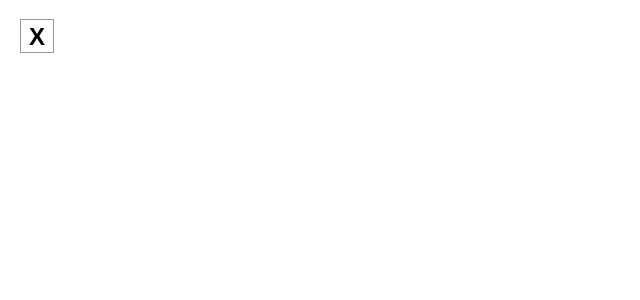
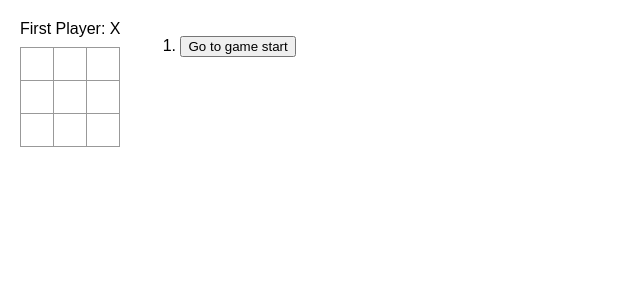
Before and after one commit to KadinMEastway/tic-tac-toe, a React (Create React App) app: page / in a window 1280 px wide. Shown: the top 300 px of the page, without its empty margins (0-640 px from the left). Built offline with nearby package versions, Linux system fonts and the light colour scheme.

Commit message:
completed base tutorial.

```diff
--- a/src/App.js
+++ b/src/App.js
@@ -1,3 +1,129 @@
-export default function Square() {
-  return <button className="square">X</button>;
+import { useState } from 'react';
+
+function Square({ value, onSquareClick }) {
+  return (
+    <button
+      className="square"
+      onClick={onSquareClick}
+    >
+      {value}
+    </button>
+  );
 }
+
+function Board({squares, handleClick}) {
+  return (
+    <>
+      <div className="board-row">
+        <Square value={squares[0]} onSquareClick={() => handleClick(0)} />
+        <Square value={squares[1]} onSquareClick={() => handleClick(1)} />
+        <Square value={squares[2]} onSquareClick={() => handleClick(2)} />
+      </div>
+      <div className="board-row">
+        <Square value={squares[3]} onSquareClick={() => handleClick(3)} />
+        <Square value={squares[4]} onSquareClick={() => handleClick(4)} />
+        <Square value={squares[5]} onSquareClick={() => handleClick(5)} />
+      </div>
+      <div className="board-row">
+        <Square value={squares[6]} onSquareClick={() => handleClick(6)} />
+        <Square value={squares[7]} onSquareClick={() => handleClick(7)} />
+        <Square value={squares[8]} onSquareClick={() => handleClick(8)} />
+      </div>
+    </>
+  );
+}
+
+export default function Game() {
+  const [currentMove, setCurrentMove] = useState(0);
+  let player = (currentMove % 2 === 0) ? 'X' : 'O';
+  const [history, setHistory] = useState([Array(9).fill(null)]);
+  const [status, setStatus] = useState('First Player: ' + player);
+  const [finalMove, setFinalMove] = useState(9);
+
+  const currentSquares = history[currentMove];
+
+  function handleClick(i) {
+    // Do nothing if the square has been filled or the game is over
+    if (currentSquares[i] || currentMove === finalMove) {
+      return;
+    }
+
+    // Otherwise fill the square
+    const nextSquares = currentSquares.slice();
+    nextSquares[i] = player;
+    const nextHistory = [...history.slice(0, currentMove + 1), nextSquares];
+    setHistory(nextHistory);
+    setCurrentMove(nextHistory.length - 1);
+
+    // Make sure the game isn't over
+    if (isWinningPlay(nextSquares, i)) {
+      setStatus('Winner: ' + player);
+      setFinalMove(currentMove + 1);
+    } else {
+      player = (player === 'O') ? 'X': 'O';
+      setStatus('Next Player: ' + player);
+      setFinalMove(9);
+    }
+  }
+
+  function jumpTo(nextMove) {
+    if (currentMove === nextMove) {
+      return;
+    }
+    player = (nextMove % 2 === 0) ? 'X' : 'O';
+    if (nextMove === finalMove) {
+      player = ((nextMove - 1) % 2 === 0) ? 'X' : 'O';
+      setStatus('Player ' + player + ' won!');
+    } else if (nextMove === 0) {
+      setStatus('First Player: ' + player);
+    } else {
+      setStatus('Next Player: ' + player);
+    }
+    setCurrentMove(nextMove);
+  }
+
+  const moves = history.map((squares, move) => {
+    let description = (move > 0)
+      ? 'Go to move #' + move
+      : 'Go to game start';
+    return (
+      <li key={move}>
+        <button onClick={() => jumpTo(move)}>{description}</button>
+      </li>
+    );
+  });
+
+  return (
+    <div className='game'>
+      <div>
+        <div className='status'>{status}</div>
+        <Board squares={currentSquares} handleClick={handleClick} />
+      </div>
+      <div className='game-info'>
+        <ol>{moves}</ol>
+      </div>
+    </div>
+  );
+}
+
+function isWinningPlay(squares, index) {
+  const lines = [
+    [0, 1, 2],
+    [3, 4, 5],
+    [6, 7, 8],
+    [0, 3, 6],
+    [1, 4, 7],
+    [2, 5, 8],
+    [0, 4, 8],
+    [2, 4, 6]
+  ];
+  for (const line of lines) {
+    if (line.includes(index)) {
+      const [a, b, c] = line;
+      if (squares[a] && squares[a] === squares[b] && squares[a] === squares[c]) {
+        return true;
+      }
+    }
+  }
+  return false;
+}
```
Also changed, not shown: 1 other file (tests, documents, lock files or other folders).
